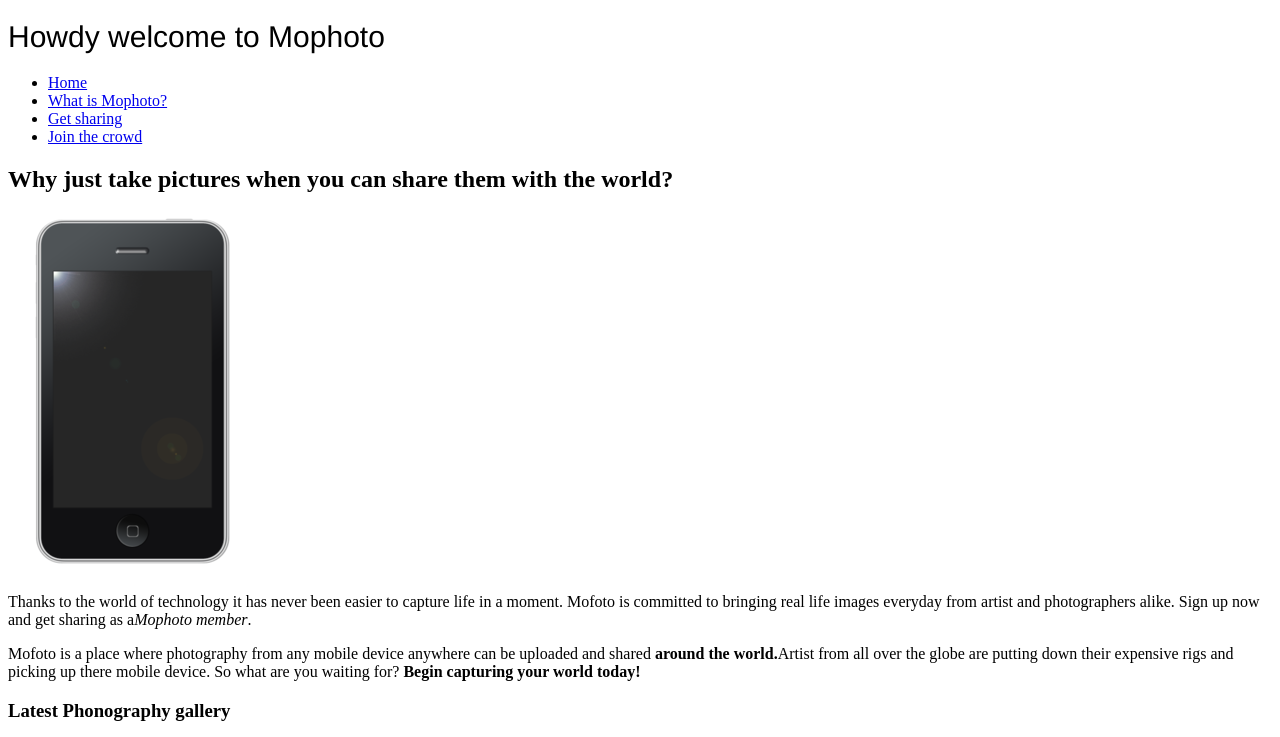
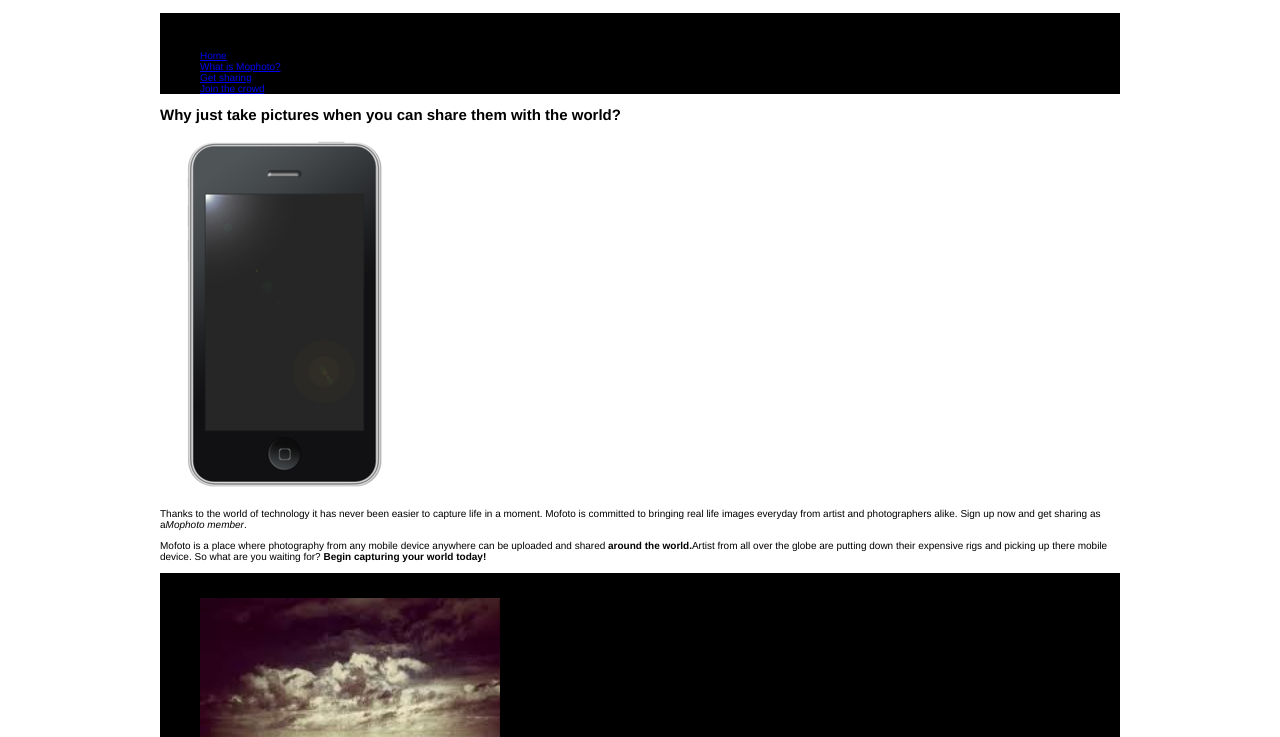
Before and after one commit to pttimturner/wsd, a plain HTML site: page index.html in a window 1280 px wide. Shown: the top 737 px of the page. Drawn offline with Linux system fonts and the light colour scheme.

Commit message:
Changed header

```diff
--- a/css/main.css
+++ b/css/main.css
@@ -1,13 +1,14 @@
-h1{
-	font: 30px Helvetica, Arial Bold, sans serif;
-	text-color: red;
 
 
-}
-
-
-/*  body{
+body {
 	width: 960px;
 	margin: 0 auto;
 	font: 10px Fjalla One, Helvetica, Arial Bold, sans serif;
 }
+
+
+header {
+	width: 960px;
+	background: black;
+
+}
```
